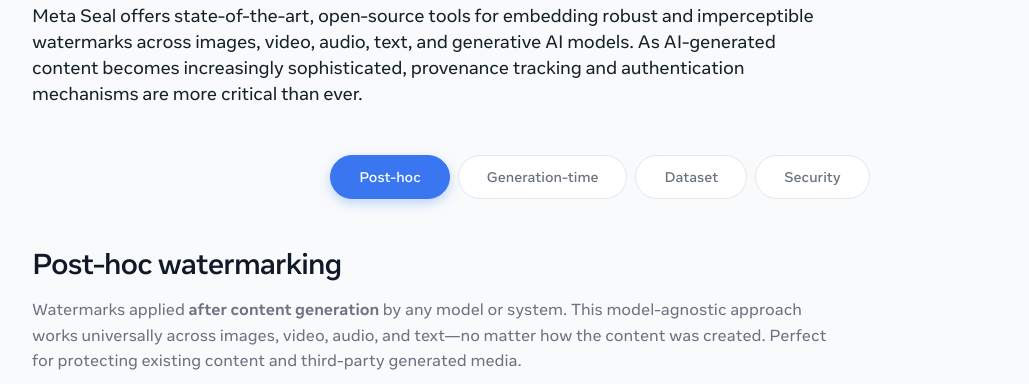
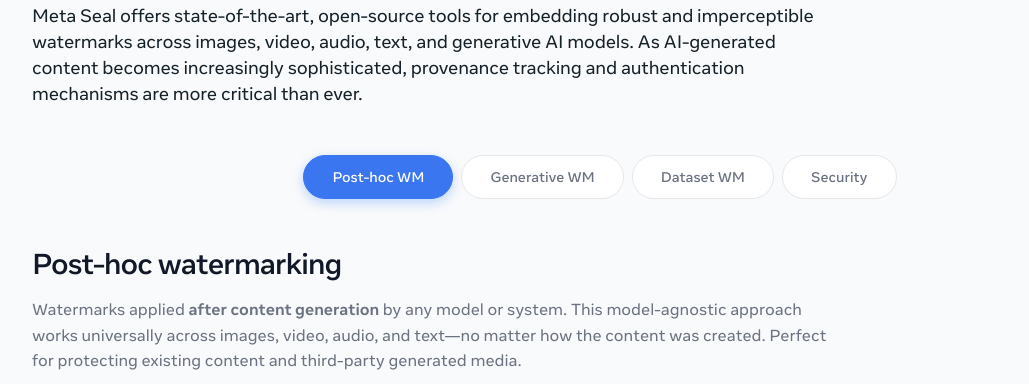
Before and after one commit to facebookresearch/meta-seal, a plain HTML site: page index.html in a window 1280 px wide. Shown: the part 979-1363 px from the top of the page, without its empty margins (40-1069 px from the left). Drawn offline with Linux system fonts and the light colour scheme.

Commit message:
change titles of bluepill

```diff
--- a/index.html
+++ b/index.html
@@ -126,9 +126,9 @@
 
     <!-- Navigation Pills -->
     <div class="research-nav">
-      <button class="research-pill active" data-panel="posthoc">Post-hoc</button>
-      <button class="research-pill" data-panel="in-model">Generation-time</button>
-      <button class="research-pill" data-panel="training">Dataset</button>
+      <button class="research-pill active" data-panel="posthoc">Post-hoc WM</button>
+      <button class="research-pill" data-panel="in-model">Generative WM</button>
+      <button class="research-pill" data-panel="training">Dataset WM</button>
       <button class="research-pill" data-panel="security">Security</button>
     </div>
 
```
